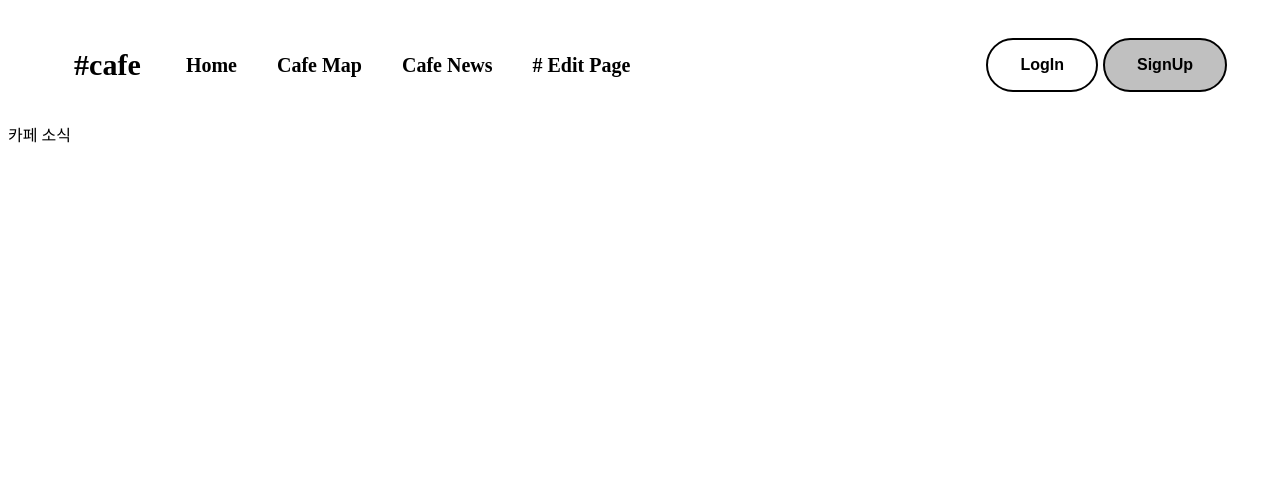
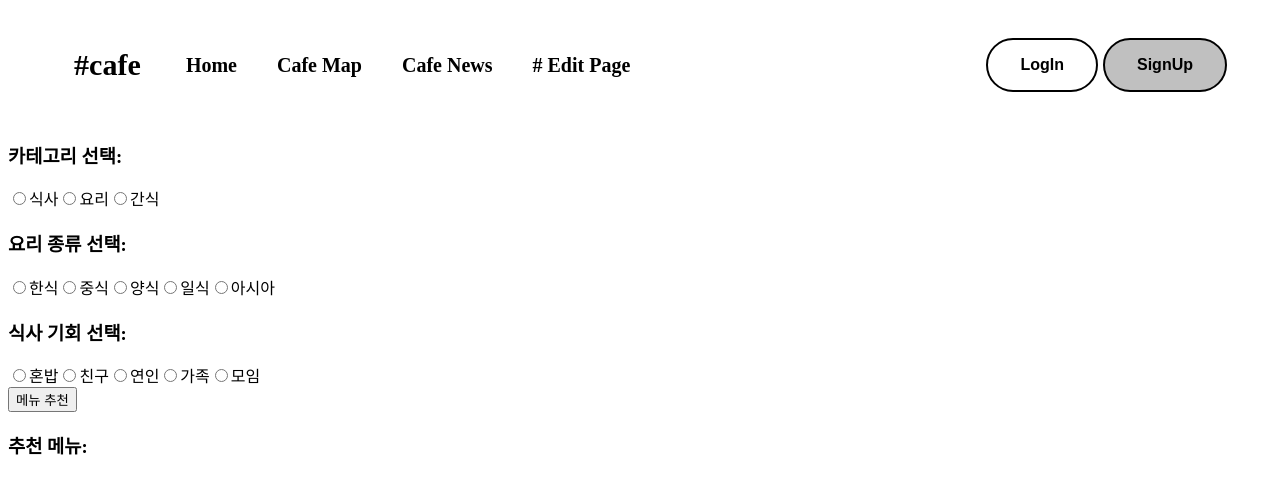
Before and after one commit to minki1220/graduation, a Next.js app: page /cafeNews in a window 1280 px wide. Shown: the top 494 px of the page. Built offline with nearby package versions, Linux system fonts and the light colour scheme; no server answers.

Commit message:
23.10.14

```diff
--- a/app/cafeNews/page.js
+++ b/app/cafeNews/page.js
@@ -1,5 +1,11 @@
-export default function cafeNEws(){
-    return(
-        <div>카페 소식</div>
-    )
+import { connectDB } from "@/util/database.js"
+import MenuSelector from "./userpage";
+
+export default async function List() {
+
+  return (
+    <div >
+      <MenuSelector/>
+    </div>
+  )
 }
--- /dev/null
+++ b/app/cafeNews/userpage.js
@@ -0,0 +1,192 @@
+'use client'
+
+import { useState } from 'react';
+
+export default function MenuSelector() {
+  const [category, setCategory] = useState('');
+  const [cuisine, setCuisine] = useState('');
+  const [occasion, setOccasion] = useState('');
+  const [menu, setMenu] = useState(''); // 추가: menu 상태
+
+
+
+  const handleCategoryChange = (event) => {
+    setCategory(event.target.value);
+  };
+
+  const handleCuisineChange = (event) => {
+    setCuisine(event.target.value);
+  };
+
+  const handleOccasionChange = (event) => {
+    setOccasion(event.target.value);
+  };
+
+
+
+  const handleRecommendation = () => {
+    // Create a data object to send to the server
+    const data = {
+      category,
+      cuisine,
+      occasion,
+    };
+
+    fetch('/api/post/recommend', {
+      method: 'POST',
+      headers: {
+        'Content-Type': 'application/json',
+      },
+      body: JSON.stringify(data),
+    })
+    .then((response) => response.json())
+    .then((data) => {
+      if (data.menu) {
+        setMenu(data.menu); // 결과로 받은 menu 값을 상태로 설정
+      } else {
+        console.error('No menu found in the response');
+      }
+    })
+    .catch((error) => {
+      console.error('Error:', error);
+    });
+};
+
+  return (
+    <div>
+      <div>
+        <h3>카테고리 선택:</h3>
+        <label>
+          <input
+            type="radio"
+            value="식사"
+            checked={category === '식사'}
+            onChange={handleCategoryChange}
+          />
+          식사
+        </label>
+        <label>
+          <input
+            type="radio"
+            value="요리"
+            checked={category === '요리'}
+            onChange={handleCategoryChange}
+          />
+          요리
+        </label>
+        <label>
+          <input
+            type="radio"
+            value="간식"
+            checked={category === '간식'}
+            onChange={handleCategoryChange}
+          />
+          간식
+        </label>
+      </div>
+      <div>
+        <h3>요리 종류 선택:</h3>
+        <label>
+          <input
+            type="radio"
+            value="한식"
+            checked={cuisine === '한식'}
+            onChange={handleCuisineChange}
+          />
+          한식
+        </label>
+        <label>
+          <input
+            type="radio"
+            value="중식"
+            checked={cuisine === '중식'}
+            onChange={handleCuisineChange}
+          />
+          중식
+        </label>
+        <label>
+          <input
+            type="radio"
+            value="양식"
+            checked={cuisine === '양식'}
+            onChange={handleCuisineChange}
+          />
+          양식
+        </label>
+        <label>
+          <input
+            type="radio"
+            value="일식"
+            checked={cuisine === '일식'}
+            onChange={handleCuisineChange}
+          />
+          일식
+        </label>
+        <label>
+          <input
+            type="radio"
+            value="아시아"
+            checked={cuisine === '아시아'}
+            onChange={handleCuisineChange}
+          />
+          아시아
+        </label>
+      </div>
+      <div>
+        <h3>식사 기회 선택:</h3>
+        <label>
+          <input
+            type="radio"
+            value="혼밥"
+            checked={occasion === '혼밥'}
+            onChange={handleOccasionChange}
+          />
+          혼밥
+        </label>
+        <label>
+          <input
+            type="radio"
+            value="친구"
+            checked={occasion === '친구'}
+            onChange={handleOccasionChange}
+          />
+          친구
+        </label>
+        <label>
+          <input
+            type="radio"
+            value="연인"
+            checked={occasion === '연인'}
+            onChange={handleOccasionChange}
+          />
+          연인
+        </label>
+        <label>
+          <input
+            type="radio"
+            value="가족"
+            checked={occasion === '가족'}
+            onChange={handleOccasionChange}
+          />
+          가족
+        </label>
+        <label>
+          <input
+            type="radio"
+            value="모임"
+            checked={occasion === '모임'}
+            onChange={handleOccasionChange}
+          />
+          모임
+        </label>
+      </div>
+      <div>
+        <form action='/api/post/recommend' method='POST'>
+            <button onClick={handleRecommendation}>메뉴 추천</button>
+            <h3>추천 메뉴:</h3>
+            <p>{menu}</p>
+        </form>
+      </div>
+    </div>
+  );
+}
--- a/app/globals.css
+++ b/app/globals.css
@@ -65,51 +65,23 @@
 
 }
 
-/* .tag-box{
-  text-align: center;
-
-} */
-
-
-/* navbar */
-
-/* .navbar {
+.list-bg {
+  background: rgb(249, 250, 255);
+  padding: 10px;
+}
+.list-item {
   background: white;
+  border-radius: 10px;
   padding: 20px;
+  margin-bottom: 5px;
+  box-shadow: rgb(224, 224, 224) 0px 2px 4px 0px;
 }
-.navbar a {
-  margin-right: 10px;
-  text-decoration: none;
-  color: black;
-}
-.logo {
-  font-weight: bold;
-}  */
-
-/* signupPage
-
-.signup-container{
-  background-color: #fff;
-  border-radius: 2em;
-  box-shadow: 0 14px 28px rgba(0,0, 0, 0.25), 0 10px 10px rgba(0, 0, 0, 0.22);
-  position: relative;
-  overflow: hidden;
-  width: 650px;
-  max-width: 100%;
-  min-height: 550px;
-
-}
-
-.sign-in-container{
-  left: 0;
-  width: 50%;
-} */
-
-/* .tag-btn {
+.list-item h4 {
   font-size: 20px;
   font-weight: 800;
   margin: 0;
-  background-color: white;
-  border: none;
-
-} */
+}
+.list-item p {
+  color: grey;
+  margin : 5px 0px;
+}
--- a/components/kakaomap/kakaoMaps.js
+++ b/components/kakaomap/kakaoMaps.js
@@ -26,6 +26,10 @@ export default function KakaoMap() {
     mapScript.addEventListener('load', onLoadKakaoMap);
   }, []);
 
+
+
+
+
   return (
     <div className='bg'>
       <div id="map" className='map'></div>
--- a/pages/api/auth/signupTags.js
+++ b/pages/api/auth/signupTags.js
@@ -6,7 +6,6 @@ export default async function handler(req, res) {
   let session = await getServerSession(req, res, authOptions)
   console.log(session)
   if (req.method == 'POST'){
-    console.log(req.body._id)
     let insertTags = {
       tags : req.body.tags
     }
--- /dev/null
+++ b/pages/api/post/recommend.js
@@ -0,0 +1,18 @@
+import { connectDB } from "@/util/database";
+
+export default async function handler(req,res){
+
+    if(req.method == 'POST'){
+        const category = req.body.category
+        const cuision = req.body.cuision
+        const occasion = req.body.occasion
+
+        const db = (await connectDB).db('forum');
+
+        let result = await db.collection('choose').findOne({category: category},{cuision : cuision},{occasion: occasion})
+
+        if (result){
+            res.status(200).json({ menu: result.menu });
+        }
+        }
+    }
```
Also changed, not shown: app/INFORMATION/[id]/page.js (added, +9 -0 lines).
